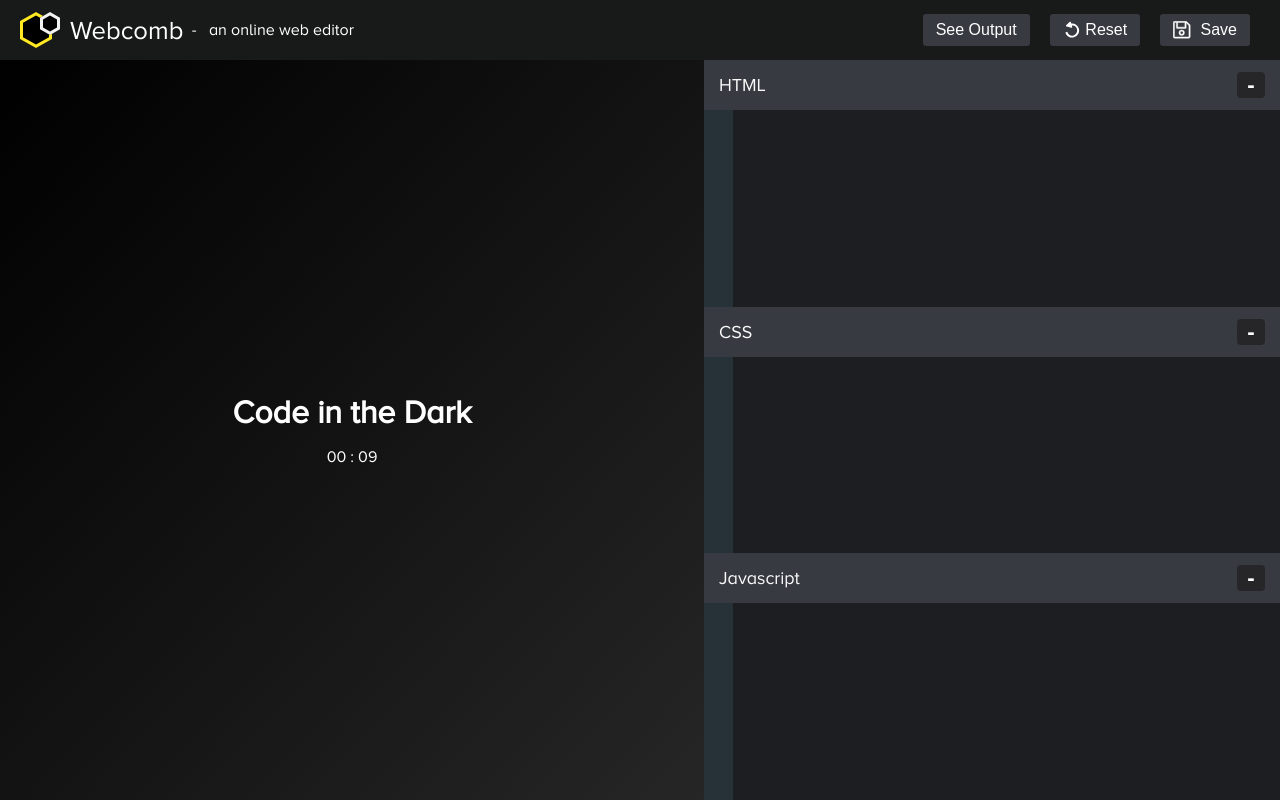
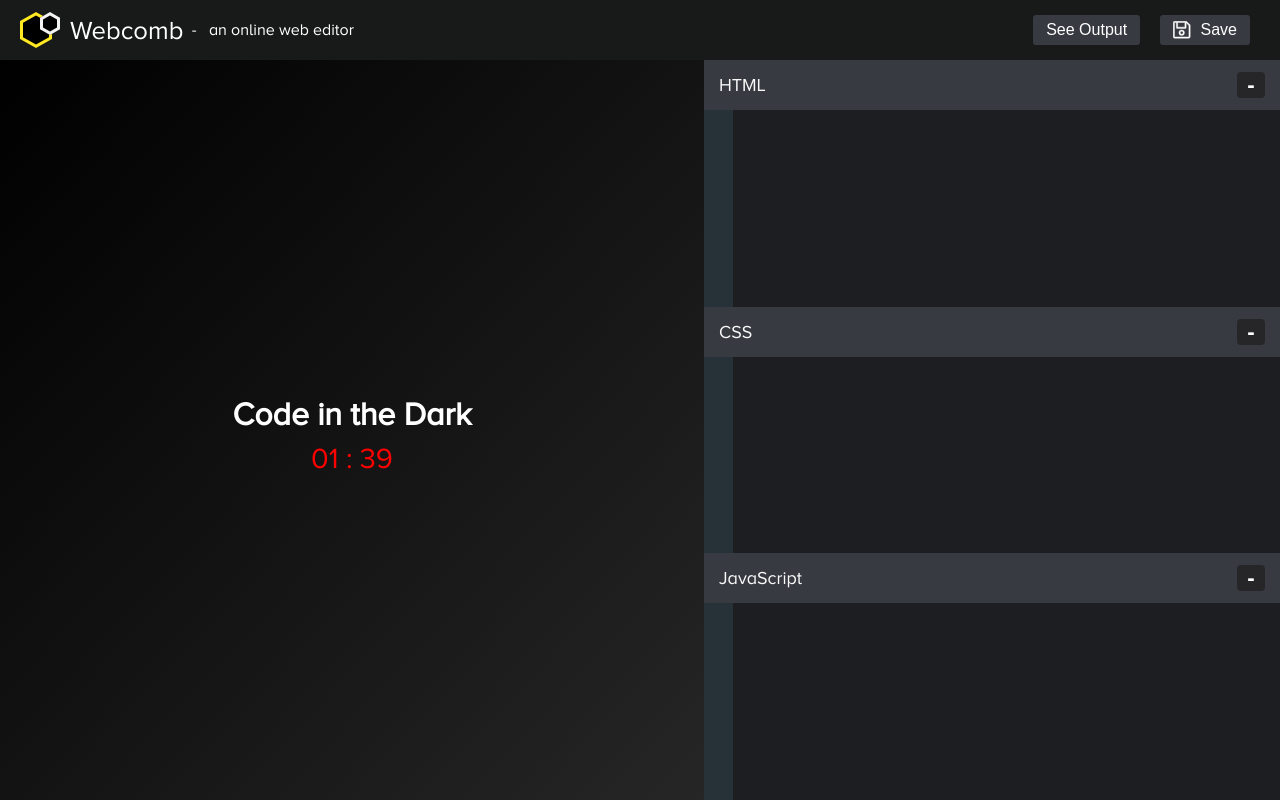
Before and after one commit to rajat2502/CodeInDark, a React (Create React App) app: page / in a window 1280 px wide. Both pictures are taken after a click on the button "Start Coding!". Built offline with nearby package versions, Linux system fonts and the light colour scheme.

Commit message:
basic logic implemented

```diff
--- a/src/App.css
+++ b/src/App.css
@@ -243,3 +243,16 @@ svg {
     font-size: 13px;
   }
 }
+
+.default-window-head {
+  margin: 10px;
+}
+
+.timer span {
+  font-weight: 200;
+  font-size: 1.8rem;
+}
+
+.countdown {
+  color: red;
+}
--- a/src/App.js
+++ b/src/App.js
@@ -7,7 +7,7 @@ import DisplayWindow from "./components/DisplayWindow";
 import CodeEditor from "./components/CodeEditor";
 import Navbar from "./components/Navbar";
 
-const time = "60 min";
+let seeOutputtime = 3;
 
 const App = () => {
   const codeMirrorOptions = {
@@ -38,26 +38,33 @@ const App = () => {
     }
   };
 
-  // logic to reset everyhting
-  const reset = () => {
-    if (window.confirm("Reset Pen?")) {
-      sethtml("");
-      setcss("");
-      setjs("");
-      localStorage.clear();
-    }
-  };
-
   // logic to view output
   const seeOutput = () => {
-    if (window.confirm("Are you sure you want to see the output?")) {
-      setOutput(true);
+    if (seeOutputtime > 0) {
+      if (
+        window.confirm(
+          `You have ${seeOutputtime} chance(s) left. Are you sure you want to utilise your chance?`
+        )
+      ) {
+        seeOutputtime--;
+        setOutput(true);
+        setTimeout(() => {
+          setOutput(false);
+        }, 5000);
+      }
+    } else {
+      window.alert("Sorry, You don't have any chances left!");
     }
   };
 
   // logic to start game
   const startGame = () => {
     setcode(true);
+  };
+
+  const stopGame = () => {
+    setcode(false);
+    setOutput(true);
   };
 
   // logic to get data from local storage
@@ -73,26 +80,40 @@ const App = () => {
   return (
     <div className="App">
       <Navbar
-        reset={reset}
         save={saveToLocalStorage}
         view={view}
         html={html}
         output={output}
-        setOutput={setOutput}
+        seeOutput={seeOutput}
         code={code}
       />
       <div className="main">
-        {!output
-          ? <DefaultWindow code={code} startGame={startGame} />
+        {/* {!output
+          ? <DefaultWindow
+              code={code}
+              startGame={startGame}
+              stopGame={stopGame}
+            />
           : <DisplayWindow
               html={html}
               css={css}
               js={js}
-              reset={reset}
               saveToLocalStorage={saveToLocalStorage}
-              view={view}
-              toggleView={toggleView}
-            />}
+            />} */}
+
+        <DefaultWindow
+          code={code}
+          startGame={startGame}
+          stopGame={stopGame}
+          output={output}
+        />
+        <DisplayWindow
+          html={html}
+          css={css}
+          js={js}
+          saveToLocalStorage={saveToLocalStorage}
+          output={output}
+        />
 
         <section className="playground" style={!code ? { width: "0" } : null}>
           <CodeEditor
@@ -112,7 +133,7 @@ const App = () => {
             setFn={setcss}
           />
           <CodeEditor
-            langName="Javascript"
+            langName="JavaScript"
             value={js}
             mode="javascript"
             codeMirrorOptions={codeMirrorOptions}
--- a/src/components/DefaultWindow.js
+++ b/src/components/DefaultWindow.js
@@ -3,13 +3,13 @@ import FuntionButton from "./FuntionButton";
 
 let counter;
 
-const DefaultWindow = ({ code, startGame }) => {
-  const [min, setmin] = useState("60");
-  const [sec, setsec] = useState("00");
+const DefaultWindow = ({ code, startGame, stopGame, output }) => {
+  const [min, setmin] = useState();
+  const [sec, setsec] = useState();
   const [start, setstart] = useState(false);
 
   const startTimer = (duration = 3600) => {
-    var timer = duration,
+    let timer = duration,
       minutes,
       seconds;
     counter = setInterval(function() {
@@ -27,29 +27,30 @@ const DefaultWindow = ({ code, startGame }) => {
         stopTimer();
       }
     }, 1000);
-
     startGame();
   };
 
+  // logic to stop timer
   const stopTimer = () => {
-    console.log(min, sec);
     setstart(false);
     clearInterval(counter);
+    stopGame();
   };
 
   return (
-    <div className="default-window">
-      <h1>Code in the Dark</h1>
-      <br />
+    <div className="default-window" style={output ? { display: "none" } : null}>
+      <h1 className="default-window-head">Code in the Dark</h1>
       {!code
         ? <FuntionButton
             children="Start Coding!"
-            onClick={() => startTimer(10)}
+            onClick={() => startTimer(100)}
           />
         : null}
       {start
         ? <div className="timer">
-            {`${min} : ${sec}`}
+            <span
+              className={min < 5 ? "countdown" : null}
+            >{`${min} : ${sec}`}</span>
           </div>
         : null}
     </div>
--- a/src/components/DisplayWindow.js
+++ b/src/components/DisplayWindow.js
@@ -1,9 +1,8 @@
 import React, { useRef, useEffect } from "react";
 
 import { runCode } from "./downloadFile";
-import FuntionButton from "./FuntionButton";
 
-const DisplayWindow = ({ html, css, js, view, toggleView }) => {
+const DisplayWindow = ({ html, css, js, output }) => {
   const iframeRef = useRef(null);
 
   useEffect(
@@ -14,49 +13,13 @@ const DisplayWindow = ({ html, css, js, view, toggleView }) => {
   );
 
   return (
-    <div className="display-window">
+    <div
+      className="display-window"
+      style={!output ? { display: "none" } : null}
+    >
       <section className="result">
         <iframe title="result" className="iframe" ref={iframeRef} />
       </section>
-      <FuntionButton
-        styles={{
-          position: "absolute",
-          bottom: "10px",
-          left: "10px",
-          margin: "0"
-        }}
-        children={
-          <div style={{ display: "flex", alignItems: "center" }}>
-            <svg
-              xmlns="http://www.w3.org/2000/svg"
-              width="14.15"
-              height="14.15"
-              viewBox="0 0 14.15 14.15"
-              style={{ fill: "#fff", stroke: "#fff", strokeWidth: "0.4px" }}
-            >
-              <defs />
-              <g transform="translate(59.2 -1.8)">
-                <g transform="translate(-59 2)">
-                  <path d="M4.813,1.375V0H0V4.813H1.375V2.338L3.85,4.813l.963-.963L2.338,1.375Z" />
-                  <path
-                    d="M3.85,13,1.375,15.475V13H0v4.813H4.813V16.438H2.338l2.475-2.475Z"
-                    transform="translate(0 -4.063)"
-                  />
-                  <path
-                    d="M16.438,15.475,13.962,13,13,13.962l2.475,2.475H13v1.375h4.813V13H16.438Z"
-                    transform="translate(-4.063 -4.063)"
-                  />
-                  <path
-                    d="M13,0V1.375h2.475L13,3.85l.962.963,2.475-2.475V4.813h1.375V0Z"
-                    transform="translate(-4.063)"
-                  />
-                </g>
-              </g>
-            </svg>
-            <span>Toggle View</span>
-          </div>
-        }
-        onClick={() => toggleView(!view)}
       />
     </div>
   );
--- a/src/components/Navbar.js
+++ b/src/components/Navbar.js
@@ -1,9 +1,8 @@
-import React from "react";
+import React, { Fragment } from "react";
 
 import FuntionButton from "./FuntionButton";
-import { downloadFile } from "./downloadFile";
 
-const Navbar = ({ reset, save, view, html, output, setOutput }) => {
+const Navbar = ({ save, view, output, seeOutput, code }) => {
   return (
     <div className="navbar">
       <div className="logo">
@@ -39,6 +38,8 @@ const Navbar = ({ reset, save, view, html, output, setOutput }) => {
         </p>
       </div>
       <div className="buttons">
+        {code
+          ? <Fragment>
               <FuntionButton
                 children={
                   <div style={{ display: "flex", alignItems: "center" }}>
@@ -62,39 +63,8 @@ const Navbar = ({ reset, save, view, html, output, setOutput }) => {
                     <span>See Output</span>
                   </div>
                 }
-          onClick={() => setOutput(!output)}
+                onClick={() => seeOutput(!output)}
               />
-        {!view
-          ? <FuntionButton
-              children={
-                <div style={{ display: "flex", alignItems: "center" }}>
-                  <svg
-                    xmlns="http://www.w3.org/2000/svg"
-                    width="17.726"
-                    height="19.167"
-                    viewBox="0 0 17.726 19.167"
-                    style={{
-                      fill: "#fff",
-                      fillRule: "evenodd",
-                      marginRight: "5px"
-                    }}
-                  >
-                    <defs />
-                    <g transform="matrix(0.259, 0.966, -0.966, 0.259, 13.564, 0)">
-                      <g transform="translate(0)">
-                        <path
-                          d="M2.1,6.018H.765a.77.77,0,0,0-.733,1L2.459,11.47c.293.38.791.379,1.164-.149l2.427-4.3a.741.741,0,0,0-.733-1H4.131A4.851,4.851,0,0,1,9.059,2.006a5.021,5.021,0,0,1,5.015,5.015,4.871,4.871,0,0,1-5.015,5.015v2.006A6.94,6.94,0,0,0,16.08,7.021,7.03,7.03,0,0,0,9.059,0,6.932,6.932,0,0,0,2.1,6.018"
-                          transform="translate(0)"
-                        />
-                      </g>
-                    </g>
-                  </svg>
-                  <span>Reset</span>
-                </div>
-              }
-              onClick={reset}
-            />
-          : null}
               <FuntionButton
                 children={
                   <div style={{ display: "flex", alignItems: "center" }}>
@@ -103,7 +73,11 @@ const Navbar = ({ reset, save, view, html, output, setOutput }) => {
                       width="17.4"
                       height="17.4"
                       viewBox="0 0 17.4 17.4"
-                style={{ fill: "#fff", stroke: "#fff", strokeWidth: "0.4px" }}
+                      style={{
+                        fill: "#fff",
+                        stroke: "#fff",
+                        strokeWidth: "0.4px"
+                      }}
                     >
                       <defs />
                       <g transform="translate(247.2 23.2)">
@@ -120,31 +94,8 @@ const Navbar = ({ reset, save, view, html, output, setOutput }) => {
                 }
                 onClick={save}
               />
-        {/* <FuntionButton
-          children={
-            <div style={{ display: "flex", alignItems: "center" }}>
-              <svg
-                xmlns="http://www.w3.org/2000/svg"
-                width="14.021"
-                height="15.62"
-                viewBox="0 0 14.021 15.62"
-                style={{
-                  fill: "#fff",
-                  fillRule: "evenodd",
-                  marginRight: "5px"
-                }}
-              >
-                <defs />
-                <path
-                  d="M4.807,1.829c.506,0,.629.293.275.654L1.5,6.134a.913.913,0,0,0,1.29,1.293L5.667,4.545c.239-.239.432-.161.432.174v9.987a.912.912,0,1,0,1.824,0V4.719c0-.336.192-.415.432-.174l2.874,2.883a.913.913,0,0,0,1.29-1.293L8.913,2.478c-.354-.359-.228-.649.275-.649h3.919a.914.914,0,0,0,0-1.829H.914a.914.914,0,0,0,0,1.829Z"
-                  transform="translate(14.021 15.62) rotate(180)"
-                />
-              </svg>
-              <span>Download file</span>
-            </div>
-          }
-          onClick={downloadFile}
-        /> */}
+            </Fragment>
+          : null}
       </div>
     </div>
   );
```
Lines whose indentation alone changed are shown as unchanged.
